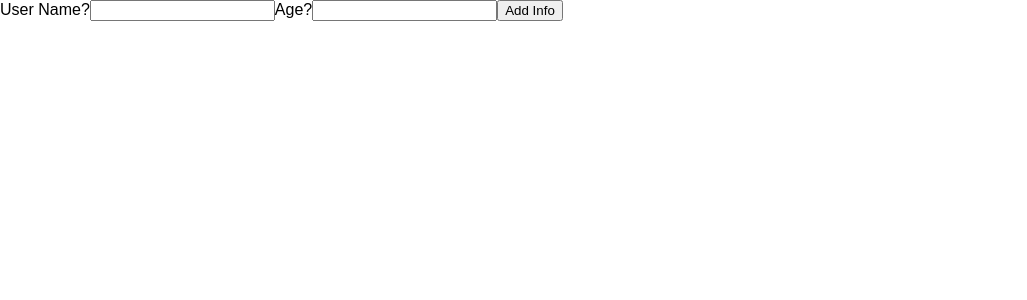
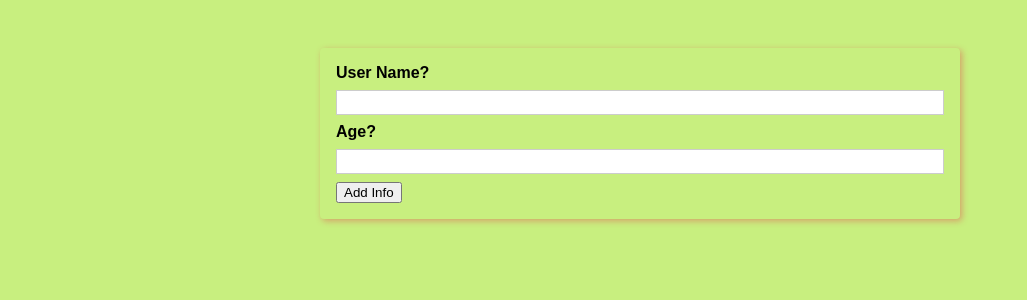
Before and after one commit to Justo84/Data-collector, a React (Create React App) app: page / in a window 1280 px wide. Shown: the top 300 px of the page, without its empty margins (0-1027 px from the left). Built offline with nearby package versions, Linux system fonts and the light colour scheme.

Commit message:
card component

```diff
--- /dev/null
+++ b/src/components/UI/Card.js
@@ -0,0 +1,12 @@
+import React from "react";
+import styles from './Card.module.css'
+
+const Card = props => {
+    return (
+        <div className={`${styles.card} ${props.className}`}>
+            {props.children}
+        </div>
+    )
+}
+
+export default Card;
--- /dev/null
+++ b/src/components/UI/Card.module.css
@@ -0,0 +1,3 @@
+.card {
+    border-radius: .25rem;border-color: aliceblue;box-shadow: 2px 2px 6px rgba(224, 83, 83, 0.494);
+}
--- a/src/components/Users/AddUser.js
+++ b/src/components/Users/AddUser.js
@@ -1,4 +1,6 @@
 import React from "react";
+import Card from "../UI/Card";
+import styles from "./AddUser.module.css"
 
 const AddUser = () => {
 
@@ -8,6 +10,7 @@
     }
 
     return (
+        <Card className={styles.input}>
         <form onSubmit={addUserHandler}>
             <label htmlFor="username">User Name?</label>
             <input id="username" type="text" />
@@ -15,6 +18,7 @@
             <input id="age" type="number" />
             <button type="submit">Add Info</button>
         </form>
+        </Card>
     )
 }
 
--- /dev/null
+++ b/src/components/Users/AddUser.module.css
@@ -0,0 +1,26 @@
+.input {
+    margin: 2rem auto;
+    padding: 1rem;
+    width: 90%;
+    max-width: 40rem;
+  }
+
+  .input label {
+    display: block;
+    font-weight: bold;
+    margin-bottom: 0.5rem;
+  }
+
+  .input input {
+    font: inherit;
+    display: block;
+    width: 100%;
+    border: 1px solid #ccc;
+    padding: 0.15rem;
+    margin-bottom: 0.5rem;
+  }
+
+  .input input:focus {
+    outline: none;
+    border-color: #4f005f;
+  }
--- a/src/index.css
+++ b/src/index.css
@@ -3,9 +3,9 @@
 }
 
 html {
-  font-family: sans-serif;
+  font-family: sans-serif;background-color: rgb(200, 239, 127);
 }
 
 body {
-  margin: 0;
+  margin: 0;padding: 1em 2em 0 2em;
 }
```
Also changed, not shown: src/components/Users/UserForm.js (deleted).
